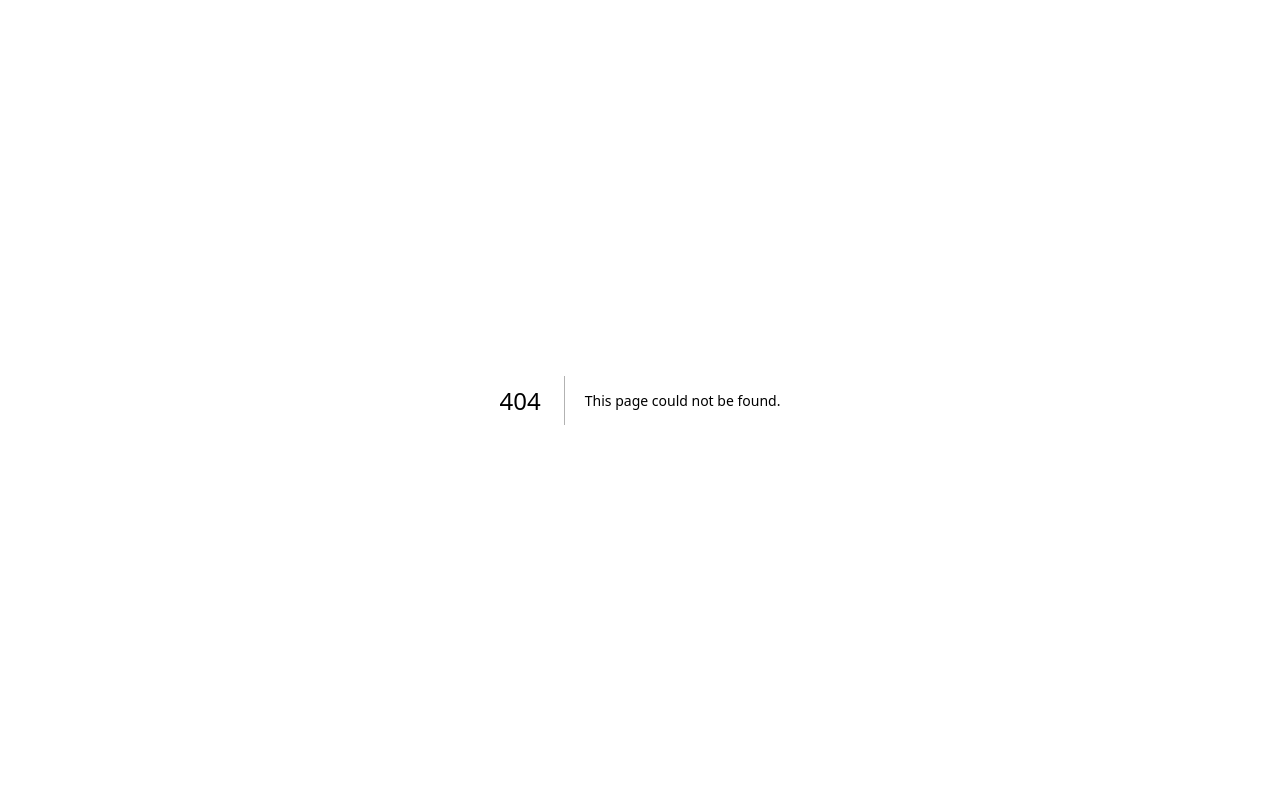
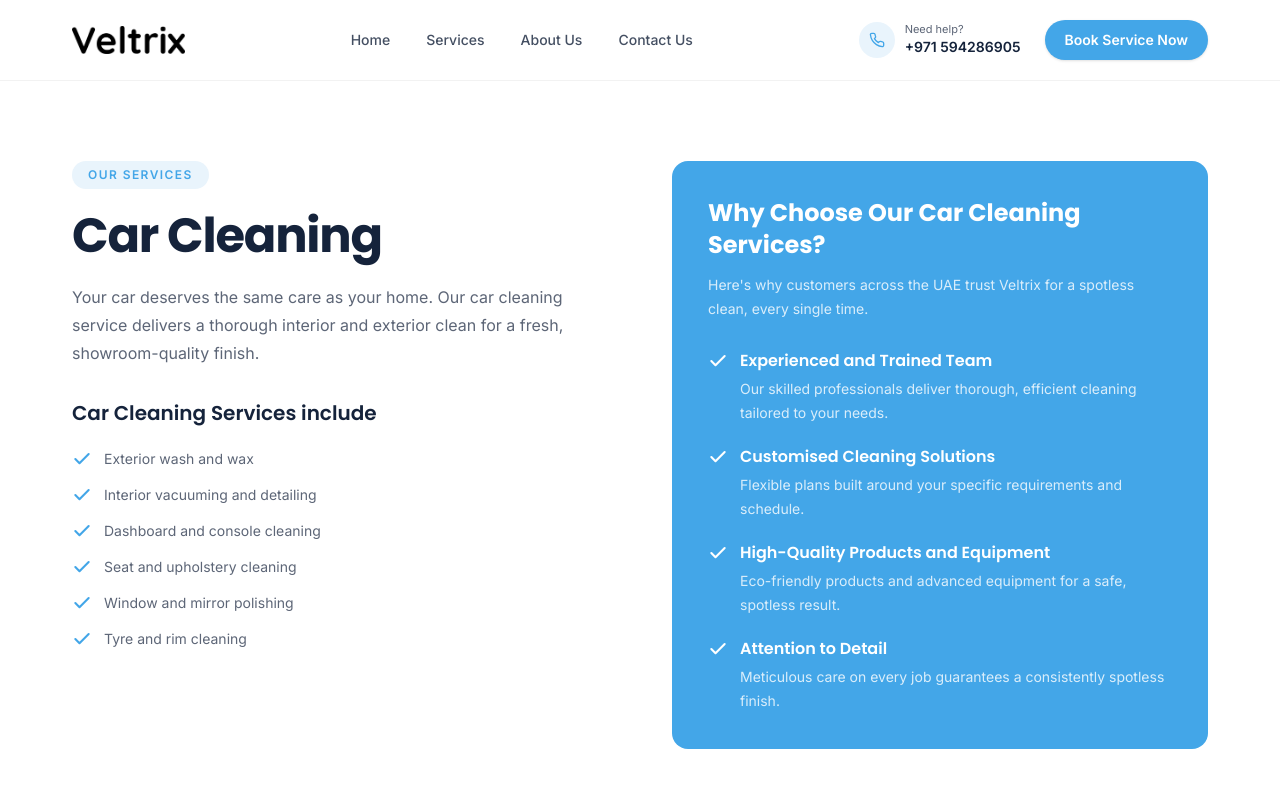
Before and after one commit to Suraj121704c/Veltrix-Website, a Next.js app: page /services/car-cleaning in a window 1280 px wide. Before the commit this address had no page. Shown: the top 800 px of the page. Built offline with nearby package versions, Linux system fonts and the light colour scheme.

Commit message:
feat: implement dynamic service detail pages and centralize service data configuration

```diff
--- /dev/null
+++ b/src/app/services/[slug]/page.tsx
@@ -0,0 +1,53 @@
+import type { Metadata } from "next";
+import { notFound } from "next/navigation";
+import Header from "@/components/Header";
+import ServiceDetail from "@/components/ServiceDetail";
+import Faq from "@/components/Faq";
+import Footer from "@/components/Footer";
+import { getService, services } from "@/utils/services";
+
+export function generateStaticParams() {
+  return services.map((service) => ({ slug: service.slug }));
+}
+
+export async function generateMetadata({
+  params,
+}: {
+  params: Promise<{ slug: string }>;
+}): Promise<Metadata> {
+  const { slug } = await params;
+  const service = getService(slug);
+
+  if (!service) {
+    return { title: "Service Not Found — Veltrix" };
+  }
+
+  return {
+    title: `${service.title} — Veltrix Cleaning Services`,
+    description: service.intro,
+  };
+}
+
+export default async function ServicePage({
+  params,
+}: {
+  params: Promise<{ slug: string }>;
+}) {
+  const { slug } = await params;
+  const service = getService(slug);
+
+  if (!service) {
+    notFound();
+  }
+
+  return (
+    <>
+      <Header />
+      <main className="flex-1">
+        <ServiceDetail service={service} />
+        <Faq />
+      </main>
+      <Footer />
+    </>
+  );
+}
--- /dev/null
+++ b/src/components/ServiceDetail.tsx
@@ -0,0 +1,94 @@
+import type { Service } from "@/utils/services";
+import Tag from "./Tag";
+
+const whyChoose = [
+  {
+    title: "Experienced and Trained Team",
+    text: "Our skilled professionals deliver thorough, efficient cleaning tailored to your needs.",
+  },
+  {
+    title: "Customised Cleaning Solutions",
+    text: "Flexible plans built around your specific requirements and schedule.",
+  },
+  {
+    title: "High-Quality Products and Equipment",
+    text: "Eco-friendly products and advanced equipment for a safe, spotless result.",
+  },
+  {
+    title: "Attention to Detail",
+    text: "Meticulous care on every job guarantees a consistently spotless finish.",
+  },
+];
+
+export default function ServiceDetail({ service }: { service: Service }) {
+  return (
+    <section className="scroll-mt-24">
+      <div className="mx-auto grid w-full max-w-[1200px] items-start gap-12 px-5 py-16 sm:px-8 lg:grid-cols-2 lg:gap-16 lg:py-20">
+        <div className="flex flex-col items-start gap-5">
+          <Tag>Our Services</Tag>
+          <h1 className="font-display text-4xl font-bold leading-[1.12] tracking-tight text-ink sm:text-5xl">
+            {service.title}
+          </h1>
+          <p className="text-base leading-7 text-body">{service.intro}</p>
+
+          <h2 className="mt-3 font-display text-xl font-semibold text-ink">
+            {service.includesHeading}
+          </h2>
+          <ul className="flex flex-col gap-3">
+            {service.includes.map((item) => (
+              <li key={item} className="flex items-start gap-3 text-body">
+                <CheckIcon />
+                <span className="text-sm leading-6">{item}</span>
+              </li>
+            ))}
+          </ul>
+        </div>
+
+        <div className="rounded-2xl bg-primary p-7 text-white sm:p-9 lg:sticky lg:top-28">
+          <h2 className="font-display text-2xl font-bold">
+            Why Choose Our {service.title} Services?
+          </h2>
+          <p className="mt-3 text-sm leading-6 text-white/80">
+            Here&apos;s why customers across the UAE trust Veltrix for a spotless
+            clean, every single time.
+          </p>
+
+          <ul className="mt-7 flex flex-col gap-5">
+            {whyChoose.map((reason) => (
+              <li key={reason.title} className="flex items-start gap-3">
+                <CheckIcon className="text-white" />
+                <div>
+                  <h3 className="font-display text-base font-semibold text-white">
+                    {reason.title}
+                  </h3>
+                  <p className="mt-1 text-sm leading-6 text-white/80">
+                    {reason.text}
+                  </p>
+                </div>
+              </li>
+            ))}
+          </ul>
+        </div>
+      </div>
+    </section>
+  );
+}
+
+function CheckIcon({ className = "text-primary" }: { className?: string }) {
+  return (
+    <svg
+      width="20"
+      height="20"
+      viewBox="0 0 24 24"
+      fill="none"
+      stroke="currentColor"
+      strokeWidth="2.5"
+      strokeLinecap="round"
+      strokeLinejoin="round"
+      className={`mt-0.5 shrink-0 ${className}`}
+      aria-hidden="true"
+    >
+      <path d="M20 6 9 17l-5-5" />
+    </svg>
+  );
+}
--- a/src/components/Services.tsx
+++ b/src/components/Services.tsx
@@ -1,15 +1,7 @@
 import Image from "next/image";
-import { images } from "@/utils/images";
+import Link from "next/link";
+import { services } from "@/utils/services";
 import Tag from "./Tag";
-
-const services = [
-  { img: images.service1, alt: "Commercial Cleaning" },
-  { img: images.service2, alt: "Deep Cleaning" },
-  { img: images.service3, alt: "Move In / Move Out Cleaning" },
-  { img: images.service4, alt: "Post Construction Cleaning" },
-  { img: images.service5, alt: "Car Cleaning" },
-  { img: images.service6, alt: "Carpet & Upholstery Cleaning" },
-];
 
 export default function Services() {
   return (
@@ -28,18 +20,19 @@ export default function Services() {
 
         <div className="mt-12 grid gap-6 sm:grid-cols-2 lg:grid-cols-3">
           {services.map((service) => (
-            <div
-              key={service.alt}
-              className="group relative aspect-[4/3] overflow-hidden rounded-2xl shadow-sm"
+            <Link
+              key={service.slug}
+              href={`/services/${service.slug}`}
+              className="group relative block aspect-[4/3] overflow-hidden rounded-2xl shadow-sm"
             >
               <Image
-                src={service.img}
-                alt={service.alt}
+                src={service.image}
+                alt={service.title}
                 fill
                 sizes="(max-width: 640px) 100vw, (max-width: 1024px) 50vw, 380px"
                 className="object-cover transition-transform duration-500 group-hover:scale-105"
               />
-            </div>
+            </Link>
           ))}
         </div>
       </div>
--- /dev/null
+++ b/src/utils/services.ts
@@ -0,0 +1,114 @@
+import type { StaticImageData } from "next/image";
+import { images } from "./images";
+
+export type Service = {
+  slug: string;
+  image: StaticImageData;
+  title: string;
+  intro: string;
+  includesHeading: string;
+  includes: string[];
+};
+
+export const services: Service[] = [
+  {
+    slug: "commercial-cleaning",
+    image: images.service1,
+    title: "Commercial Cleaning",
+    intro:
+      "Hiring a cleaning company gives your business a professional, hygienic, and welcoming environment. Our commercial cleaning keeps offices, retail spaces, and workplaces spotless so you can focus on what matters.",
+    includesHeading: "Commercial Cleaning Services include",
+    includes: [
+      "Office and workspace cleaning",
+      "Floor mopping, vacuuming, and polishing",
+      "Restroom sanitation and restocking",
+      "Window and glass cleaning",
+      "Kitchen and pantry cleaning",
+      "Waste removal and disposal",
+    ],
+  },
+  {
+    slug: "deep-cleaning",
+    image: images.service2,
+    title: "Deep Cleaning",
+    intro:
+      "A deep clean reaches the dirt and grime that everyday cleaning misses. We thoroughly clean every corner of your space, leaving it fresh, sanitised, and truly spotless.",
+    includesHeading: "Deep Cleaning Services include",
+    includes: [
+      "Detailed dusting of all surfaces",
+      "Deep scrubbing of kitchens and bathrooms",
+      "Behind and under furniture cleaning",
+      "Tile, grout, and floor deep cleaning",
+      "Disinfection of high-touch areas",
+      "Interior windows and fixtures",
+    ],
+  },
+  {
+    slug: "move-in-out-cleaning",
+    image: images.service3,
+    title: "Move In/Out Cleaning",
+    intro:
+      "Moving is stressful enough. Our move in / move out cleaning makes sure your old or new home is completely spotless, helping you get your deposit back or settle in with ease.",
+    includesHeading: "Move In / Out Cleaning Services include",
+    includes: [
+      "Full property deep clean",
+      "Inside cabinets, drawers, and closets",
+      "Appliance cleaning, inside and out",
+      "Bathroom and kitchen sanitation",
+      "Floor, wall, and skirting cleaning",
+      "Window and fixture cleaning",
+    ],
+  },
+  {
+    slug: "post-construction-cleaning",
+    image: images.service4,
+    title: "Post Construction Cleaning",
+    intro:
+      "After renovation or construction, dust and debris are everywhere. Our post construction cleaning removes all the mess so your new space is safe, clean, and ready to use.",
+    includesHeading: "Post Construction Services include",
+    includes: [
+      "Construction dust and debris removal",
+      "Paint, adhesive, and residue removal",
+      "Detailed surface and fixture cleaning",
+      "Floor scrubbing and polishing",
+      "Window, frame, and glass cleaning",
+      "Final touch-up and sanitation",
+    ],
+  },
+  {
+    slug: "car-cleaning",
+    image: images.service5,
+    title: "Car Cleaning",
+    intro:
+      "Your car deserves the same care as your home. Our car cleaning service delivers a thorough interior and exterior clean for a fresh, showroom-quality finish.",
+    includesHeading: "Car Cleaning Services include",
+    includes: [
+      "Exterior wash and wax",
+      "Interior vacuuming and detailing",
+      "Dashboard and console cleaning",
+      "Seat and upholstery cleaning",
+      "Window and mirror polishing",
+      "Tyre and rim cleaning",
+    ],
+  },
+  {
+    slug: "carpet-upholstery-cleaning",
+    image: images.service6,
+    title: "Carpet & Upholstery Cleaning",
+    intro:
+      "Carpets and upholstery trap dust, stains, and allergens over time. Our deep extraction cleaning restores their look, freshness, and feel — safely and effectively.",
+    includesHeading: "Carpet & Upholstery Cleaning Services include",
+    includes: [
+      "Deep carpet shampoo and extraction",
+      "Stain and spot treatment",
+      "Sofa and upholstery cleaning",
+      "Odour removal and deodorising",
+      "Fabric-safe cleaning solutions",
+      "Quick-dry finishing",
+    ],
+  },
+];
+
+export function getService(slug: string): Service | undefined {
+  return services.find((service) => service.slug === slug);
+}
```
